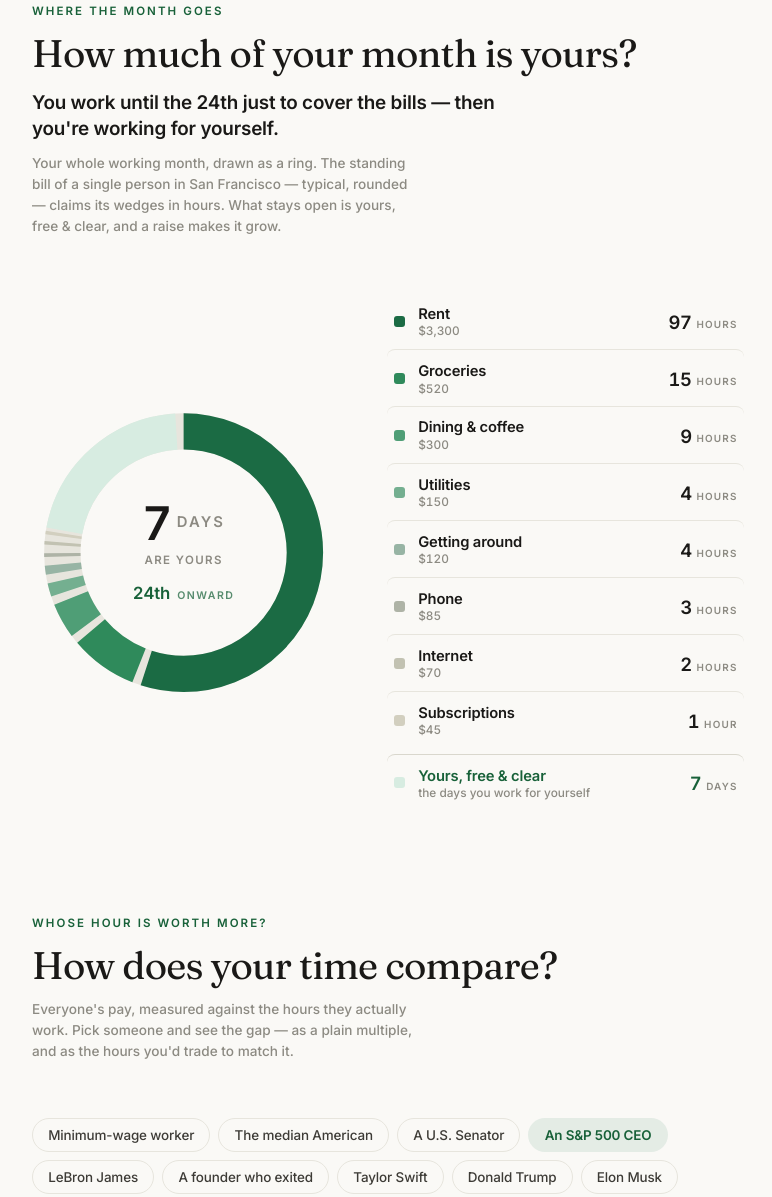
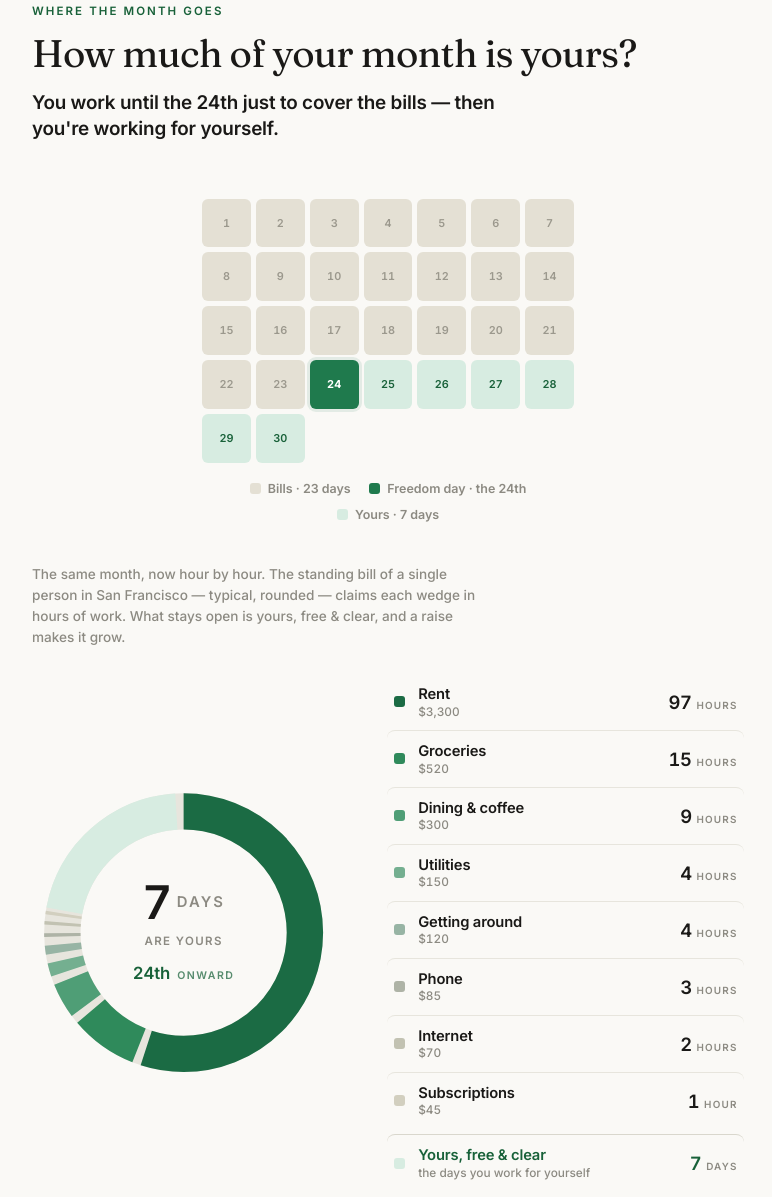
Before and after one commit to wu-json/money-is-time, a website with bundled scripts: page index.html in a window 1280 px wide. Shown: the part 5371-6568 px from the top of the page, without its empty margins (252-1024 px from the left). Built offline with nearby package versions, Linux system fonts and the light colour scheme.

Commit message:
feat(monthly): add freedom-day calendar above the ring
Lead the "how much of your month is yours?" section with a calendar
view: a solid block of bill days, the deep-green freedom day as the
turn, and a pale-green tail of days that are yours. The ring becomes
the hour-by-hour second view, introduced by a reframed bridge line.

Also point the Blog topbar link at the published post.

Co-Authored-By: Claude Opus 4.8 (1M context) <noreply@anthropic.com>

```diff
--- a/src/components/monthlySection.ts
+++ b/src/components/monthlySection.ts
@@ -131,6 +131,67 @@ export function monthlySection(): HTMLElement {
   rows.push(makeRow("Yours, free & clear", "the days you work for yourself", true));
   const legend = el("div", "donut-legend", ...rows.map((r) => r.node));
 
+  // --- The calendar: the same story laid on a month --------------------------
+  // Before the ring, we draw the month as days. The bills claim a grey run at the
+  // start; the freedom day is the deep-green turn; everything after is yours. The
+  // grid is exactly (billDays + daysYours) long, so it can never disagree with the
+  // ring's readout or the freedom day named in the lede.
+  const calGrid = el("div", "freedom-cal-grid");
+  calGrid.setAttribute("aria-hidden", "true");
+  const kBill = el("span", "cal-key-val");
+  const kDay = el("span", "cal-key-val");
+  const kFree = el("span", "cal-key-val");
+  const calKey = el(
+    "div",
+    "freedom-cal-key",
+    el("span", "cal-key", el("i", "cal-key-sw is-bill"), kBill),
+    el("span", "cal-key", el("i", "cal-key-sw is-freedom"), kDay),
+    el("span", "cal-key", el("i", "cal-key-sw is-free"), kFree),
+  );
+  const calendar = el("div", "freedom-cal", calGrid, calKey);
+
+  // Only rebuild when the shape actually changes — during a wage tween daysYours
+  // steps integer by integer, so the days fill in green a few times, not 37.
+  let calSig = "";
+  function renderCalendar(daysYours: number, freedomDay: number): void {
+    const billDays = Math.max(0, freedomDay - 1);
+    const yours = Math.max(0, daysYours);
+    const sig = `${billDays}:${yours}`;
+    if (sig === calSig) return;
+    calSig = sig;
+
+    calKey.style.display = "";
+    const total = billDays + yours;
+    const cells: HTMLElement[] = [];
+    for (let d = 1; d <= total; d++) {
+      const free = d >= freedomDay;
+      const mark = d === freedomDay && yours > 0;
+      cells.push(
+        el(
+          "div",
+          `cal-day${free ? " is-free" : " is-bill"}${mark ? " is-freedom" : ""}`,
+          el("span", "cal-day-num tabular", String(d)),
+        ),
+      );
+    }
+    calGrid.replaceChildren(...cells);
+
+    kBill.textContent = `Bills · ${billDays} ${billDays === 1 ? "day" : "days"}`;
+    kDay.textContent = yours > 0 ? `Freedom day · the ${ordinal(freedomDay)}` : "No freedom day";
+    kFree.textContent = `Yours · ${yours} ${yours === 1 ? "day" : "days"}`;
+  }
+
+  // The blank slate before any pay is entered: a quiet, neutral month.
+  function renderCalendarEmpty(): void {
+    calSig = "";
+    calKey.style.display = "none";
+    const cells: HTMLElement[] = [];
+    for (let d = 1; d <= 30; d++) {
+      cells.push(el("div", "cal-day is-empty", el("span", "cal-day-num tabular", String(d))));
+    }
+    calGrid.replaceChildren(...cells);
+  }
+
   // --- Reactive numbers ----------------------------------------------------
   // shown[i] = labor-minutes currently displayed for category i; we tween each
   // from where it sits toward its target on every wage change. Free time and the
@@ -180,12 +241,14 @@ export function monthlySection(): HTMLElement {
         r.val.textContent = "—";
         r.unit.textContent = "";
       }
+      renderCalendarEmpty();
       return;
     }
 
     const month = monthMinutes(hpw);
     const free = freeMinutes();
     const { daysYours, freedomDay } = freedom(free, month);
+    renderCalendar(daysYours, freedomDay);
 
     // Bills read in concrete hours of work — the price you pay in time.
     const setTime = (r: Row, minutes: number) => {
@@ -296,14 +359,21 @@ export function monthlySection(): HTMLElement {
       el("p", "items-eyebrow", "Where the month goes"),
       el("h2", "items-title", "How much of your month is yours?"),
       lede,
+    ),
+    calendar,
+    // The ring is the same month told a second way — hour by hour. The bridge line
+    // hands off from the calendar and carries the detail the note used to.
+    el(
+      "div",
+      "monthly-breakdown",
       el(
         "p",
-        "items-note",
-        "Your whole working month, drawn as a ring. The standing bill of a single person in " +
-          "San Francisco — typical, rounded — claims its wedges in hours. What stays open is yours, " +
-          "free & clear, and a raise makes it grow.",
+        "items-note monthly-bridge",
+        "The same month, now hour by hour. The standing bill of a single person in San " +
+          "Francisco — typical, rounded — claims each wedge in hours of work. What stays open " +
+          "is yours, free & clear, and a raise makes it grow.",
       ),
+      el("div", "donut-grid", figure, legend),
     ),
-    el("div", "donut-grid", figure, legend),
   );
 }
--- a/src/components/topbar.ts
+++ b/src/components/topbar.ts
@@ -59,7 +59,7 @@ export function topbar(): HTMLElement {
     ),
     link(
       "topbar-blog",
-      "https://www.jasonwu.ink/",
+      "https://www.jasonwu.ink/signals/2026-06-14-money-is-time",
       "Read the blog post",
       ICON_BLOSSOM,
       "Blog",
--- a/src/styles.css
+++ b/src/styles.css
@@ -1014,6 +1014,19 @@ body {
   display: flex;
   flex-direction: column;
   gap: clamp(1.75rem, 4vw, 2.5rem);
+}
+
+/* The ring is the second view of the month; its intro line sits tight above it,
+   not a full section-gap away, so they read as one block. */
+.monthly-breakdown {
+  display: flex;
+  flex-direction: column;
+  gap: clamp(1.1rem, 3vw, 1.6rem);
+}
+
+.monthly-bridge {
+  margin: 0;
+  max-width: 52ch;
 }
 
 .donut-grid {
@@ -1205,6 +1218,102 @@ body {
   letter-spacing: 0.12em;
   text-transform: uppercase;
   color: var(--muted);
+}
+
+/* The month as a calendar — the freedom-day story before the ring. A grey run of
+   bill days, the deep-green freedom day, then the pale-green days that are yours. */
+.freedom-cal {
+  display: flex;
+  flex-direction: column;
+  gap: 1rem;
+  width: 100%;
+  max-width: 372px;
+  margin-inline: auto;
+}
+
+.freedom-cal-grid {
+  display: grid;
+  grid-template-columns: repeat(7, 1fr);
+  gap: 5px;
+}
+
+/* Bill days are a solid, claimed block — the run of the month already spent. */
+.cal-day {
+  aspect-ratio: 1;
+  display: flex;
+  align-items: center;
+  justify-content: center;
+  border-radius: 6px;
+  background: #e4e0d4;
+  transition: background var(--dur) var(--ease);
+}
+
+.cal-day-num {
+  font-size: 0.68rem;
+  font-weight: 600;
+  color: #9b988d;
+}
+
+/* The days that are yours — calm green, lit against the bill block. */
+.cal-day.is-free {
+  background: #d7ece1;
+}
+
+.cal-day.is-free .cal-day-num {
+  color: var(--accent-ink);
+}
+
+/* The turn: the day you stop covering bills and start earning for yourself. */
+.cal-day.is-freedom {
+  background: var(--accent);
+  box-shadow: 0 0 0 3px var(--accent-soft);
+}
+
+.cal-day.is-freedom .cal-day-num {
+  color: #fff;
+  font-weight: 700;
+}
+
+.cal-day.is-empty {
+  background: var(--sink);
+}
+
+.cal-day.is-empty .cal-day-num {
+  color: var(--muted);
+  opacity: 0.5;
+}
+
+/* Key — three swatches that name each band and read out the split in days. */
+.freedom-cal-key {
+  display: flex;
+  flex-wrap: wrap;
+  justify-content: center;
+  gap: 0.4rem 1.15rem;
+}
+
+.cal-key {
+  display: inline-flex;
+  align-items: center;
+  gap: 0.45rem;
+  font-size: 0.78rem;
+  font-weight: 600;
+  color: var(--muted);
+}
+
+.cal-key-sw {
+  flex: none;
+  width: 11px;
+  height: 11px;
+  border-radius: 3px;
+  background: #e4e0d4;
+}
+
+.cal-key-sw.is-free {
+  background: #d7ece1;
+}
+
+.cal-key-sw.is-freedom {
+  background: var(--accent);
 }
 
 @media (max-width: 620px) {
```
